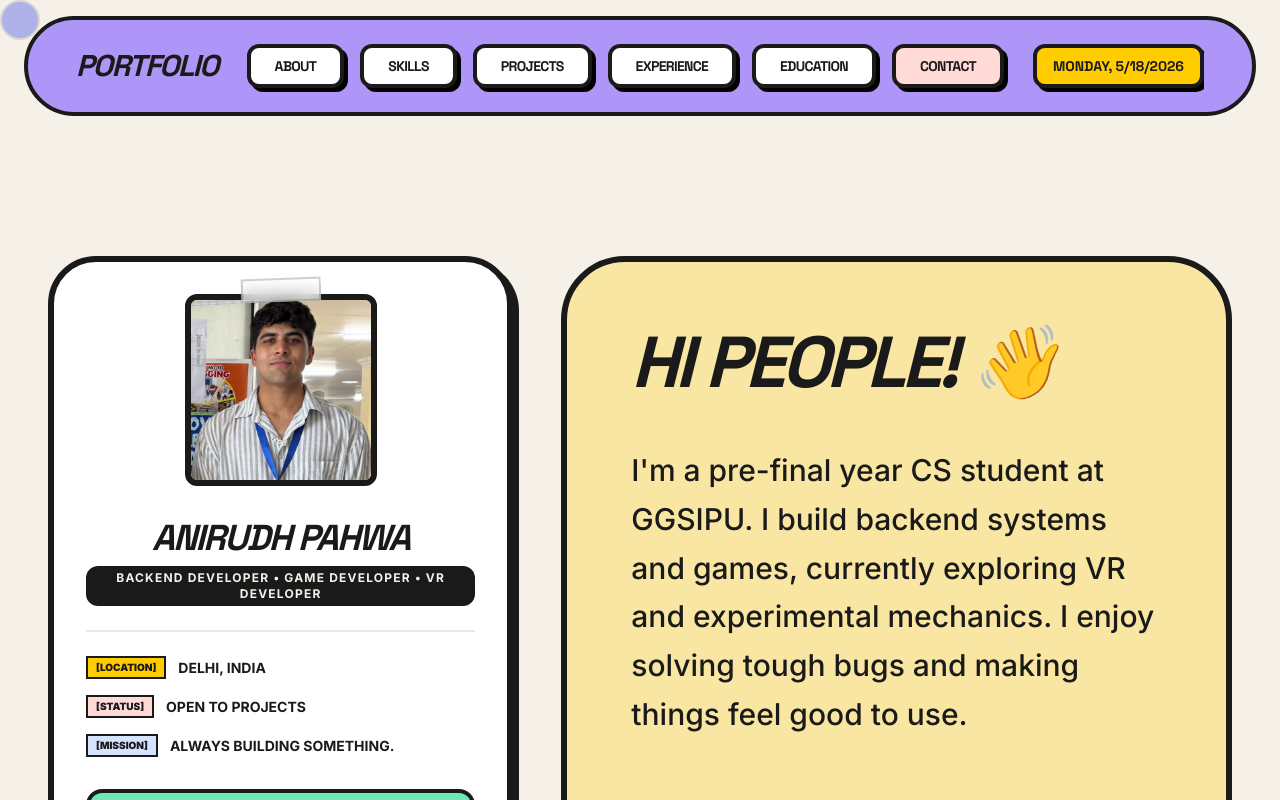
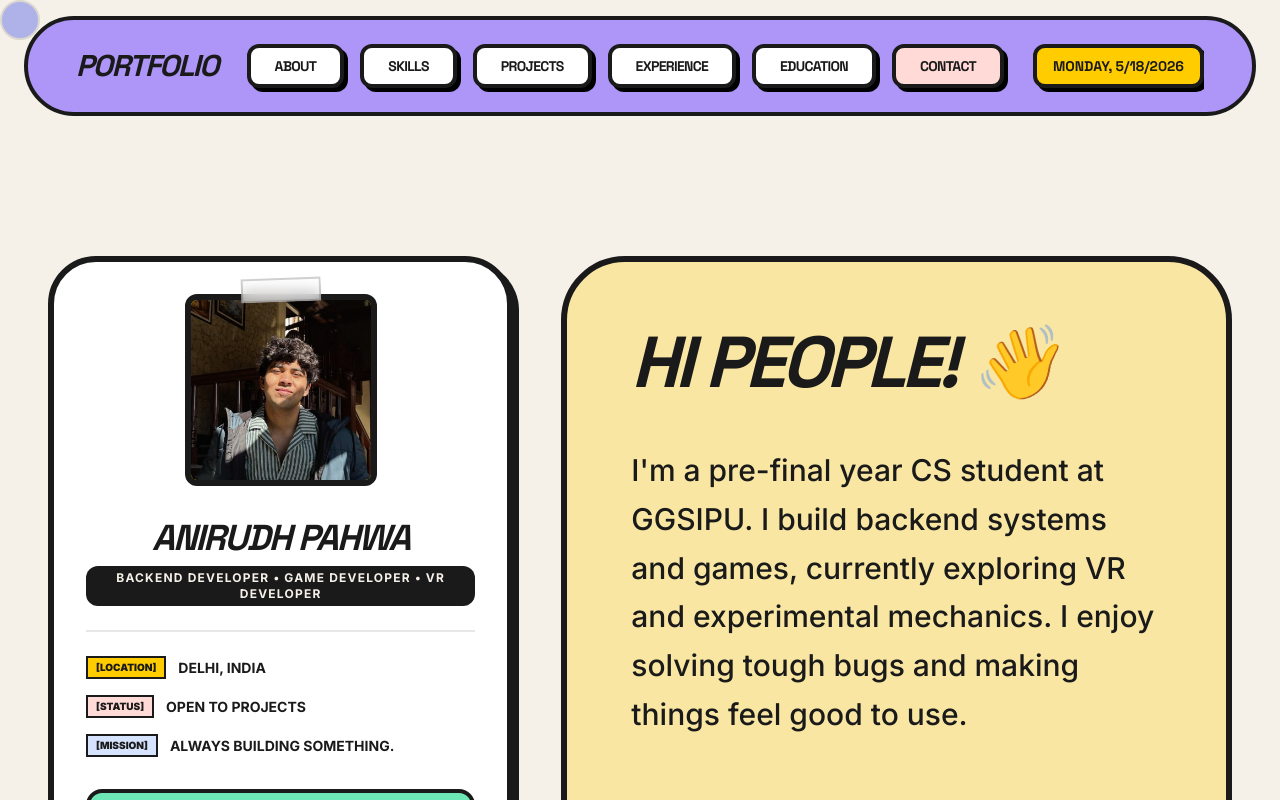
Before and after one commit to Anirudhpahwa/MyPortfolio, a Next.js app: page / in a window 1280 px wide. Shown: the top 800 px of the page. Built offline with nearby package versions, Linux system fonts and the light colour scheme.

Commit message:
Update profile image to profile1.png with subtle zoom

```diff
--- a/src/components/HeroSection.tsx
+++ b/src/components/HeroSection.tsx
@@ -28,10 +28,10 @@ export default function HeroSection({
               <div className="absolute -top-4 left-1/2 -translate-x-1/2 w-20 h-6 bg-white/60 border-2 border-primary/20 backdrop-blur-sm -rotate-2 z-10" />
               <div className="w-48 h-48 rounded-full border-[6px] border-primary overflow-hidden bg-primary-container relative">
                 <Image
-                  src="/profile.jpeg"
+                  src="/profile1.png"
                   alt="Anirudh Pahwa"
                   fill
-                  className="object-cover"
+                  className="object-cover object-top scale-110"
                 />
               </div>
             </div>
```
Also changed, not shown: public/profile1.png (added).
